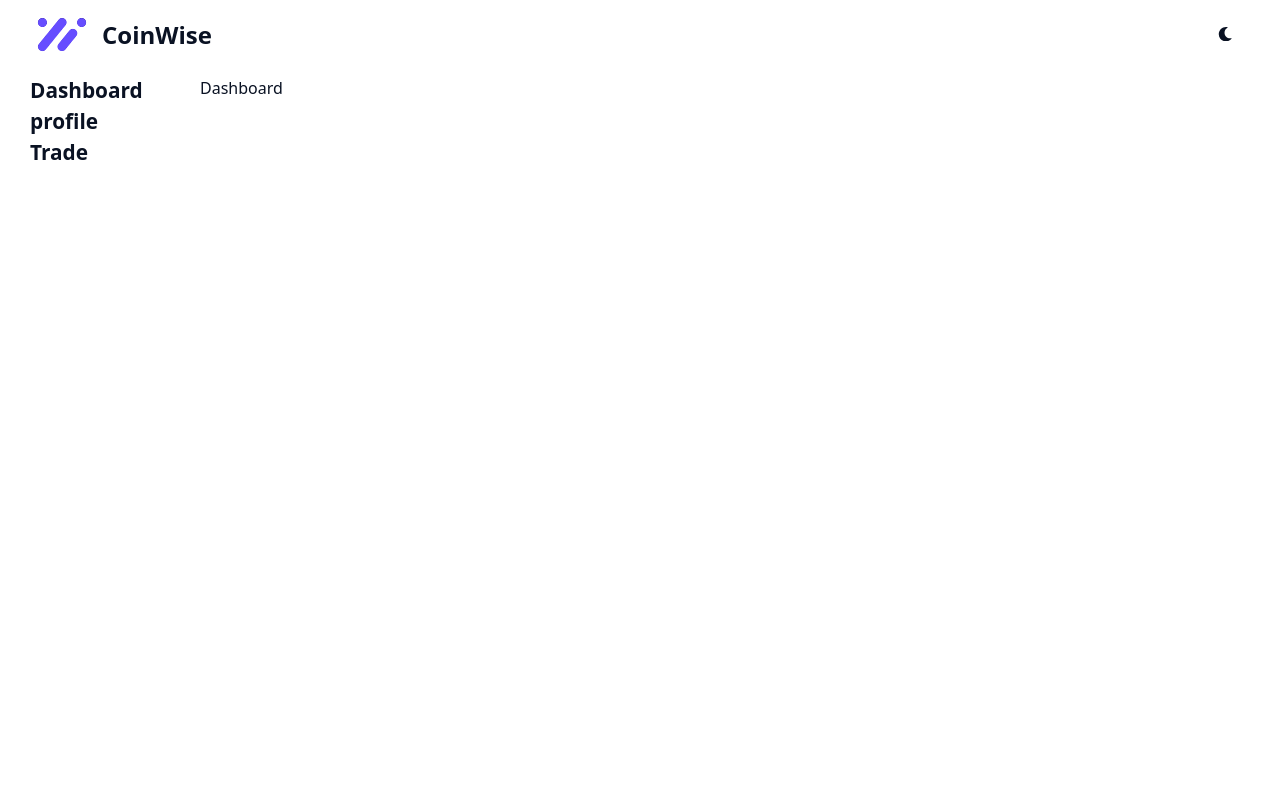
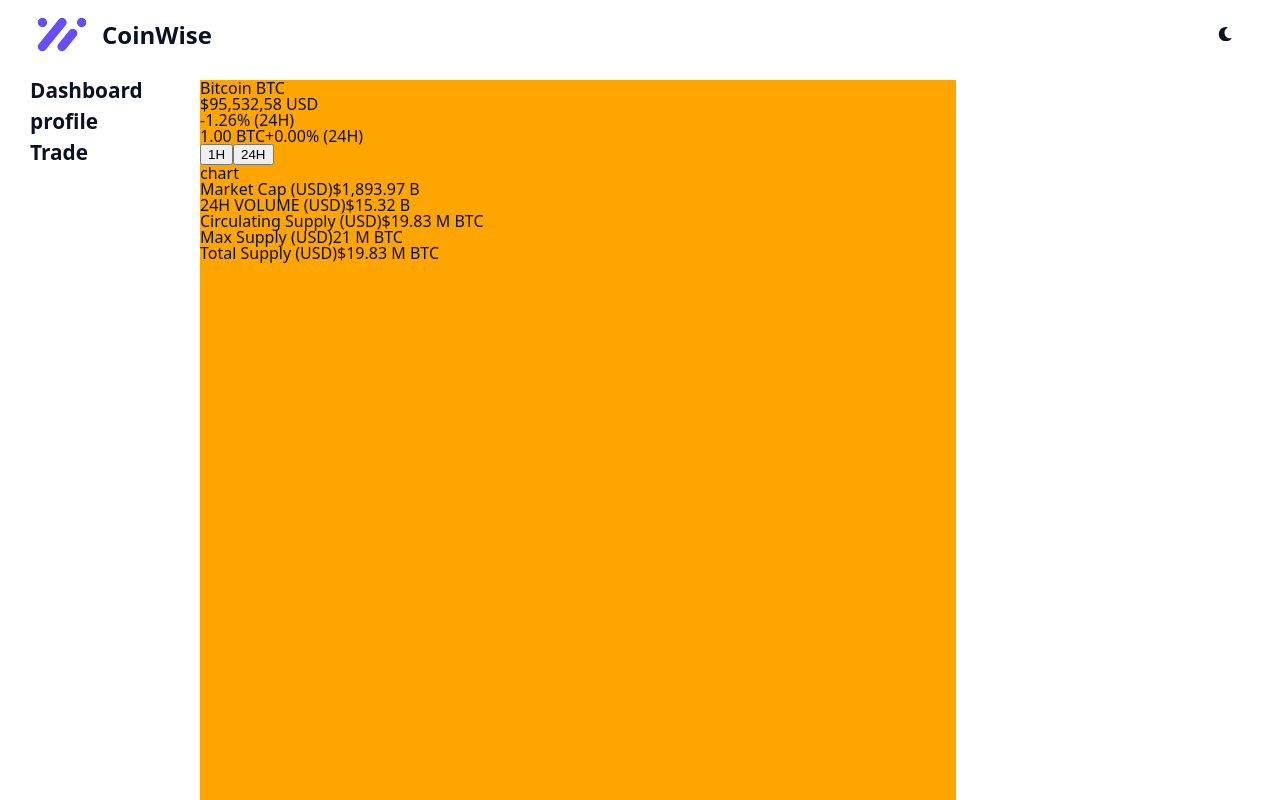
Before and after one commit to YoungJun-MIN/cryptoCoin, a React (Vite) app: page / in a window 1280 px wide. Built offline with nearby package versions, Linux system fonts and the light colour scheme.

Commit message:
set up basic HTML/CSS structure for CoinDetail component

```diff
--- a/src/App.jsx
+++ b/src/App.jsx
@@ -4,7 +4,7 @@ import {BrowserRouter as Router, Routes, Route, Link } from "react-router-dom";
 import Dashboard from "@components/Main/Dashboard";
 import Profile from "@components/Main/Profile";
 import Trade from "@components/Main/Trade";
-
+import CoinDetail from "./components/CoinDetail/CoinDetail";
 function App() {
   return (
     <>
@@ -14,7 +14,7 @@ function App() {
           <Sidebar></Sidebar>
           <main className="dashboard__main">
             <Routes>
-              <Route path="/" element={<Dashboard />}></Route>
+              <Route path="/" element={<CoinDetail />}></Route>
               <Route path="/profile" element={<Profile />}></Route>
               <Route path="/trade" element={<Trade />}></Route>
             </Routes>
--- a/src/assets/styles/global.css
+++ b/src/assets/styles/global.css
@@ -39,14 +39,10 @@
   grid-template-columns: 200px 1fr;
 }
 
-header {
-  /* background-color: yellow; */
+.dashboard__main {
+  display: grid;
+  grid-template-columns: 7fr 3fr;
 }
-
-nav {
-  /* background-color: brown; */
-}
-
 .button-reset {
   cursor: pointer;
   font: inherit;
--- /dev/null
+++ b/src/components/CoinDetail/CoinDetail.jsx
@@ -0,0 +1,47 @@
+import styles from "@components/CoinDetail/CoinDetail.module.css"
+export default function CoinDetail() {
+  return (
+    <section class={`${styles.coinDetail} coinDetail`}>
+      <header class="coinDetail__header">
+        <h2 className="coinDetail__title">Bitcoin <span className="coinDetail__ticker">BTC</span></h2>
+      </header>
+      <article class="coinDetail__price">
+        <h3 className="coinDetail__price-value">$95,532,58 USD</h3>
+        <span className="coinDetail__price-change">-1.26% (24H)</span>
+        <p className="coinDetail__btc">
+          <span className="coinDetail__btc-value">1.00 BTC</span>
+          <span className="coinDetail__btc-change">+0.00% (24H)</span>
+        </p>
+      </article>
+      <article className="coinDetail__timeframe">
+        <button className="coinDetail__chart-time">1H</button>
+        <button className="coinDetail__chart-time">24H</button>
+      </article>
+      <article>
+        chart
+      </article>
+      <article className="coinDetail__stats">
+        <div className="coinDetail__stat">
+          <span className="coinDetail__stat-label">Market Cap (USD)</span>
+          <span className="coinDetail__stat-value">$1,893.97 B</span>
+        </div>
+        <div className="coinDetail__stat">
+          <span className="coinDetail__stat-label">24H VOLUME (USD)</span>
+          <span className="coinDetail__stat-value">$15.32 B</span>
+        </div>
+        <div className="coinDetail__stat">
+          <span className="coinDetail__stat-label">Circulating Supply (USD)</span>
+          <span className="coinDetail__stat-value">$19.83 M BTC</span>
+        </div>
+        <div className="coinDetail__stat">
+          <span className="coinDetail__stat-label">Max Supply (USD)</span>
+          <span className="coinDetail__stat-value">21 M BTC</span>
+        </div>
+        <div className="coinDetail__stat">
+          <span className="coinDetail__stat-label">Total Supply (USD)</span>
+          <span className="coinDetail__stat-value">$19.83 M BTC</span>
+        </div>
+      </article>
+    </section>
+  )
+}
--- /dev/null
+++ b/src/components/CoinDetail/CoinDetail.module.css
@@ -0,0 +1,3 @@
+.coinDetail {
+  background-color: orange;
+}
```
